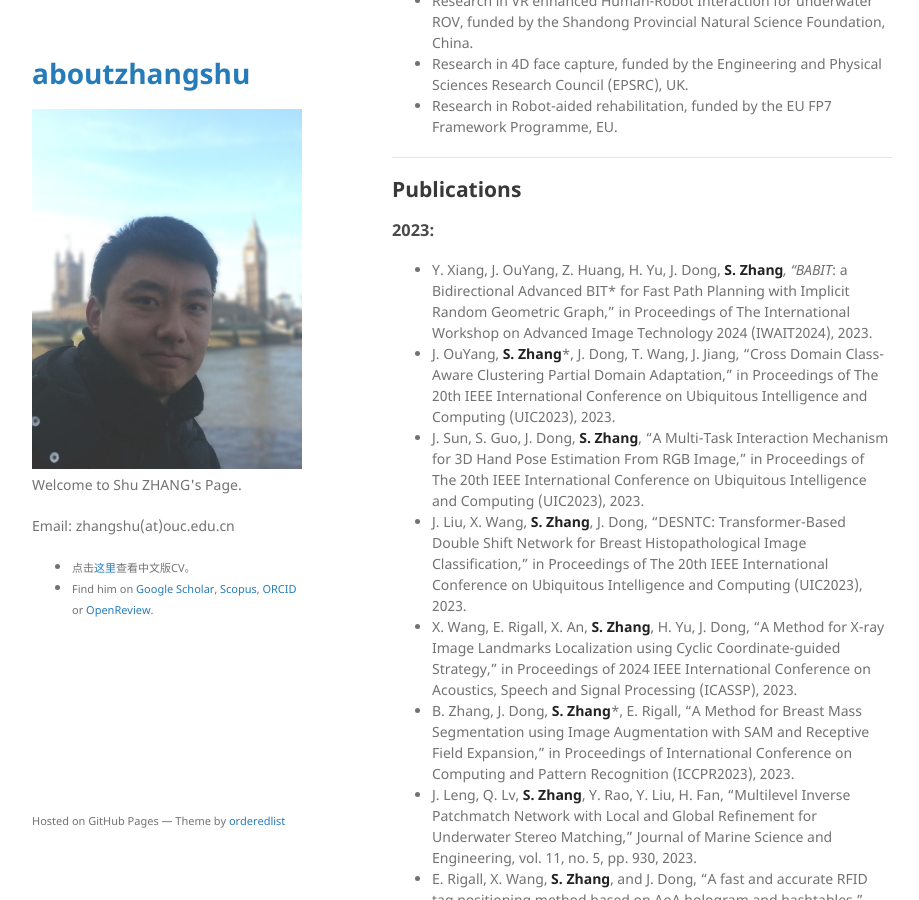
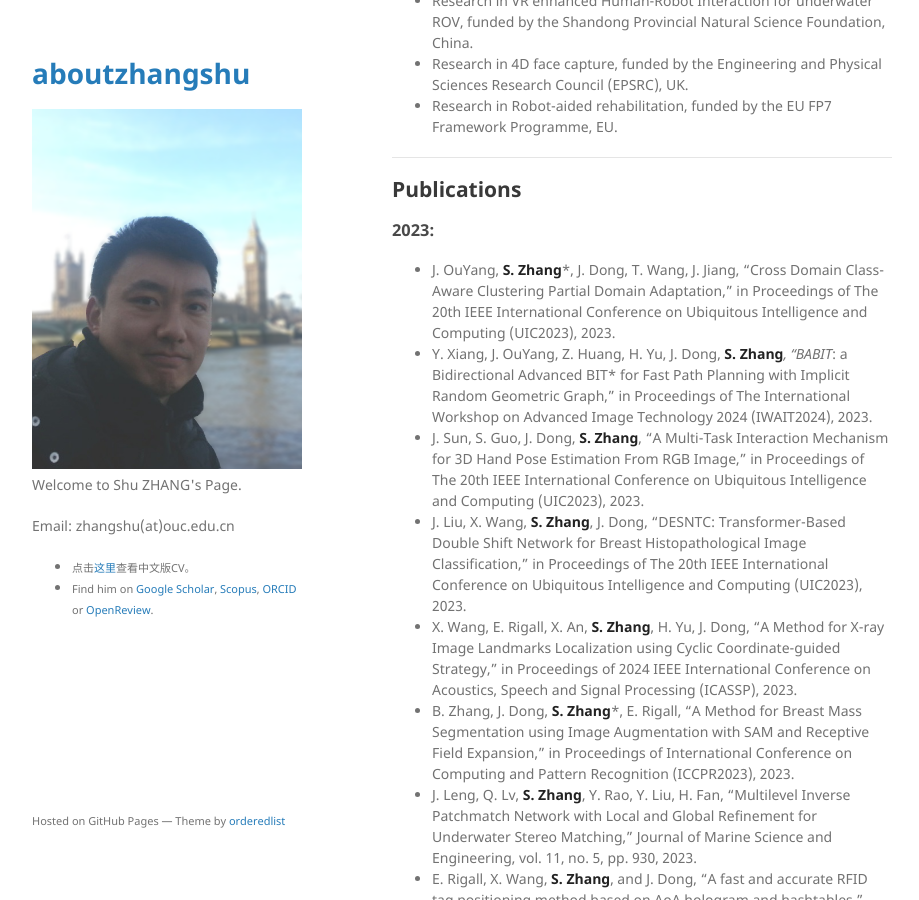
Before and after one commit to jackyspeed/aboutzhangshu, a Jekyll site: the page built from index.md, in a window 1280 px wide and 900 px high, scrolled down 1424 px. Shown: the whole window, without its empty margins (178-1097 px from the left). Built offline with Jekyll 4.4.1, drawn with Linux system fonts in a browser that asks for light colours; our own code applies the rules of GitHub Pages for plain Markdown files.

```diff
--- a/index.md
+++ b/index.md
@@ -64,8 +64,8 @@ Shu Zhang is currently an Associate Professor and Postgraduate supervisor at Oce
 
 ### 2023:
 
+- J. OuYang, **S. Zhang***, J. Dong, T. Wang, J. Jiang, "Cross Domain Class-Aware Clustering Partial Domain Adaptation," in Proceedings of The 20th IEEE International Conference on Ubiquitous Intelligence and Computing (UIC2023), 2023.
 - Y. Xiang, J. OuYang, Z. Huang, H. Yu, J. Dong, **S. Zhang***, "BABIT*: a Bidirectional Advanced BIT* for Fast Path Planning with Implicit Random Geometric Graph," in Proceedings of The International Workshop on Advanced Image Technology 2024 (IWAIT2024), 2023.
-- J. OuYang, **S. Zhang***, J. Dong, T. Wang, J. Jiang, "Cross Domain Class-Aware Clustering Partial Domain Adaptation," in Proceedings of The 20th IEEE International Conference on Ubiquitous Intelligence and Computing (UIC2023), 2023.
 - J. Sun, S. Guo, J. Dong, **S. Zhang**, "A Multi-Task Interaction Mechanism for 3D Hand Pose Estimation From RGB Image," in Proceedings of The 20th IEEE International Conference on Ubiquitous Intelligence and Computing (UIC2023), 2023.
 - J. Liu, X. Wang, **S. Zhang**, J. Dong, "DESNTC: Transformer-Based Double Shift Network for Breast Histopathological Image Classification," in Proceedings of The 20th IEEE International Conference on Ubiquitous Intelligence and Computing (UIC2023), 2023.
 - X. Wang, E. Rigall, X. An, **S. Zhang**, H. Yu, J. Dong, "A Method for X-ray Image Landmarks Localization using Cyclic Coordinate-guided Strategy," in Proceedings of 2024 IEEE International Conference on Acoustics, Speech and Signal Processing (ICASSP), 2023.
```
